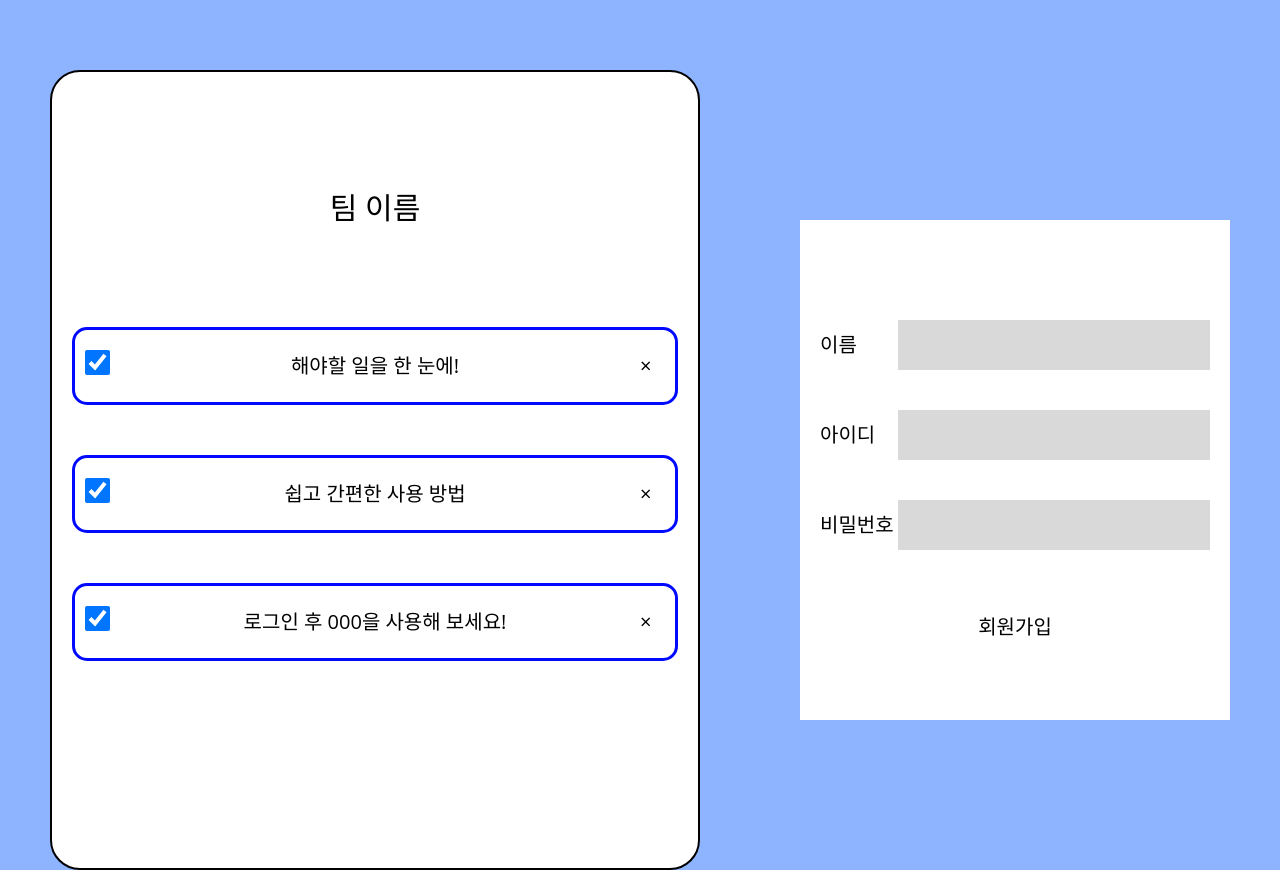
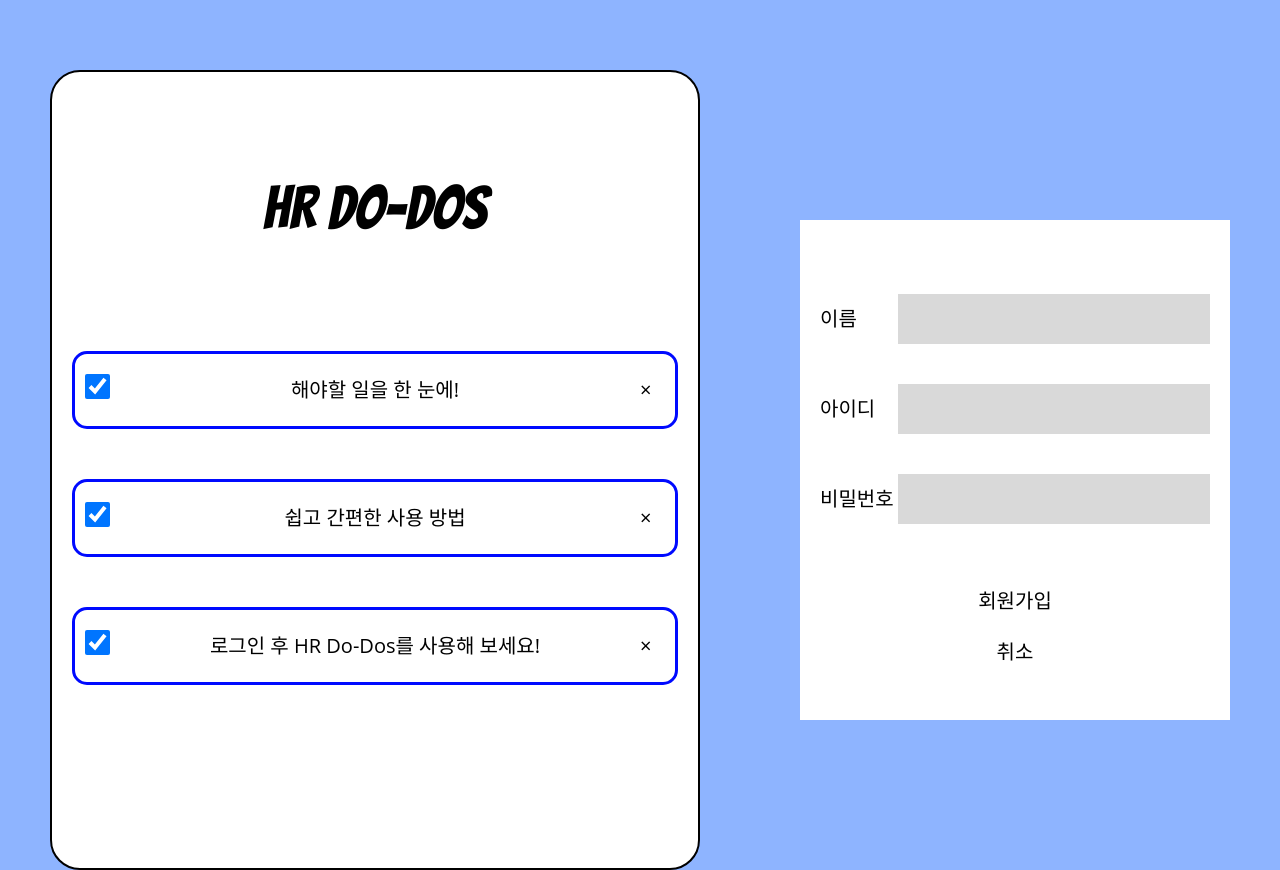
Before and after one commit to chaewon02/dev-front, a Vue app: page /sign-up in a window 1280 px wide. Built offline with nearby package versions, Linux system fonts and the light colour scheme.

Commit message:
feat: 로그인, 회원가입 alert 추가

```diff
--- a/index.html
+++ b/index.html
@@ -1,9 +1,13 @@
-<!DOCTYPE html>
+<!doctype html>
 <html lang="en">
   <head>
-    <meta charset="UTF-8">
-    <link rel="icon" href="/favicon.ico">
-    <meta name="viewport" content="width=device-width, initial-scale=1.0">
+    <meta charset="UTF-8" />
+    <link rel="icon" href="/favicon.ico" />
+    <link
+      href="https://fonts.googleapis.com/css2?family=Bangers&display=swap"
+      rel="stylesheet"
+    />
+    <meta name="viewport" content="width=device-width, initial-scale=1.0" />
     <title>Vite App</title>
   </head>
   <body>
--- a/src/views/signinPage.vue
+++ b/src/views/signinPage.vue
@@ -1,12 +1,12 @@
 <template>
   <div class="container">
     <div class="preview-box">
-      <h1>팀 이름</h1>
+      <h1>HR Do-Dos</h1>
       <div
         v-for="item in [
           '해야할 일을 한 눈에!',
           '쉽고 간편한 사용 방법',
-          '로그인 후 000을 사용해 보세요!',
+          '로그인 후 HR Do-Dos를 사용해 보세요!',
         ]"
         :key="item"
         class="list-item"
@@ -28,7 +28,9 @@
         type="password"
       />
       <button class="signIn-button">로그인</button>
-      <router-link class="signup-button" to="/sign-up">회원가입</router-link>
+      <router-link class="signup-button" to="/sign-up">
+        <button class="signup-button">회원가입</button>
+      </router-link>
     </form>
   </div>
 </template>
@@ -51,6 +53,11 @@ if (token) {
 
 const signIn = async () => {
   try {
+    if (!loginId.value.trim() || !loginPassword.value.trim()) {
+      alert("아이디, 비밀번호를 올바르게 입력해 주세요!");
+      return;
+    }
+
     if (sessionStorage.getItem("userNo")) {
       sessionStorage.removeItem("userNo");
     }
@@ -90,6 +97,8 @@ h1 {
   text-align: center;
   position: relative;
   top: -70px;
+  font-family: "Bangers", sans-serif;
+  font-size: 60px;
 }
 
 .preview-box {
--- a/src/views/signupPage.vue
+++ b/src/views/signupPage.vue
@@ -1,12 +1,12 @@
 <template>
   <div class="container">
     <div class="preview-box">
-      <h1>팀 이름</h1>
+      <h1>HR Do-Dos</h1>
       <div
         v-for="item in [
           '해야할 일을 한 눈에!',
           '쉽고 간편한 사용 방법',
-          '로그인 후 000을 사용해 보세요!',
+          '로그인 후 HR Do-Dos를 사용해 보세요!',
         ]"
         :key="item"
         class="list-item"
@@ -30,6 +30,9 @@
         <input class="input-field" type="password" v-model="password" />
       </div>
       <button class="signup-button" @click="signUp">회원가입</button>
+      <router-link class="cancel-button" to="/">
+        <button class="cancel-button">취소</button>
+      </router-link>
     </div>
   </div>
 </template>
@@ -47,6 +50,11 @@ const password = ref("");
 
 const signUp = async () => {
   try {
+    if (!name.value.trim() || !id.value.trim() || !password.value.trim()) {
+      alert("이름, 아이디, 비밀번호를 모두 입력해주세요!");
+      return;
+    }
+
     const response = await axiosInstance.post("/sign-up", {
       userName: name.value,
       userId: id.value,
@@ -78,6 +86,8 @@ h1 {
   text-align: center;
   position: relative;
   top: -70px;
+  font-family: "Bangers", sans-serif;
+  font-size: 60px;
 }
 
 .preview-box {
@@ -176,6 +186,17 @@ input[type="password"] {
   margin-top: 40px;
 }
 
+.cancel-button {
+  background: none;
+  border: none;
+  cursor: pointer;
+  font-size: 20px;
+  display: block;
+  margin: 0 auto;
+  margin-top: 10px;
+  text-decoration: none;
+}
+
 @media (max-width: 1920px) {
   .signIn-box {
     position: static;
```
